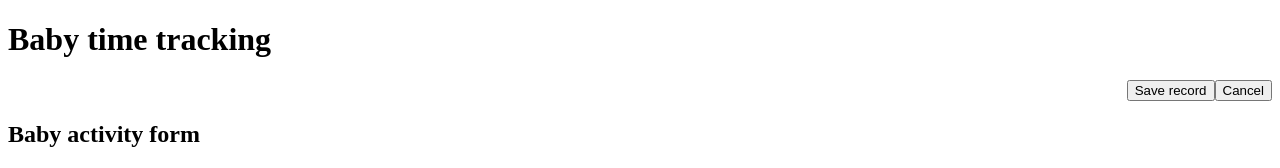
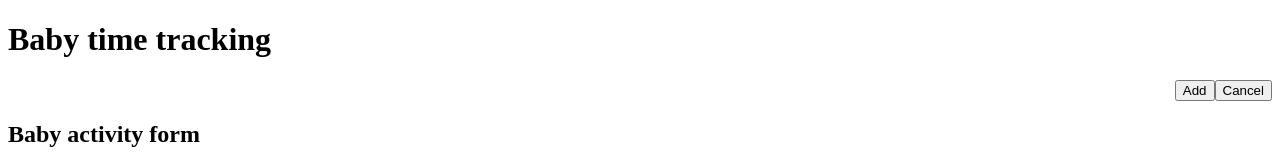
Before and after one commit to jackyscript/baby-time-tracking, a Vue app: page / in a window 1280 px wide. Shown: the top 168 px of the page. Built offline with nearby package versions, Linux system fonts and the light colour scheme; the HTML template or start-up script is replaced by a standard one.

Commit message:
Rename adding records control

```diff
--- a/src/components/time/TrackingComponent.vue
+++ b/src/components/time/TrackingComponent.vue
@@ -25,7 +25,7 @@ endTime.value = currentTime
 
 const timeRecords = ref({})
 
-function setTimeRecord() {
+function addRecord() {
   let id = activeRecord === '' ? uuid() : activeRecord
 
   let currentRecord = {
@@ -72,8 +72,8 @@ function removeRecord(key) {
 <template>
   <aside role="toolbar" class="flex-container">
     <div class="flex-item">
-      <button role="button" title="Save my record" @click="setTimeRecord">
-        <span>Save record</span>
+      <button role="button" title="Add this record" @click="addRecord">
+        <span>Add</span>
       </button>
       <button role="button" title="Cancel current record" @click="cancel">
         <span>Cancel</span>
```
